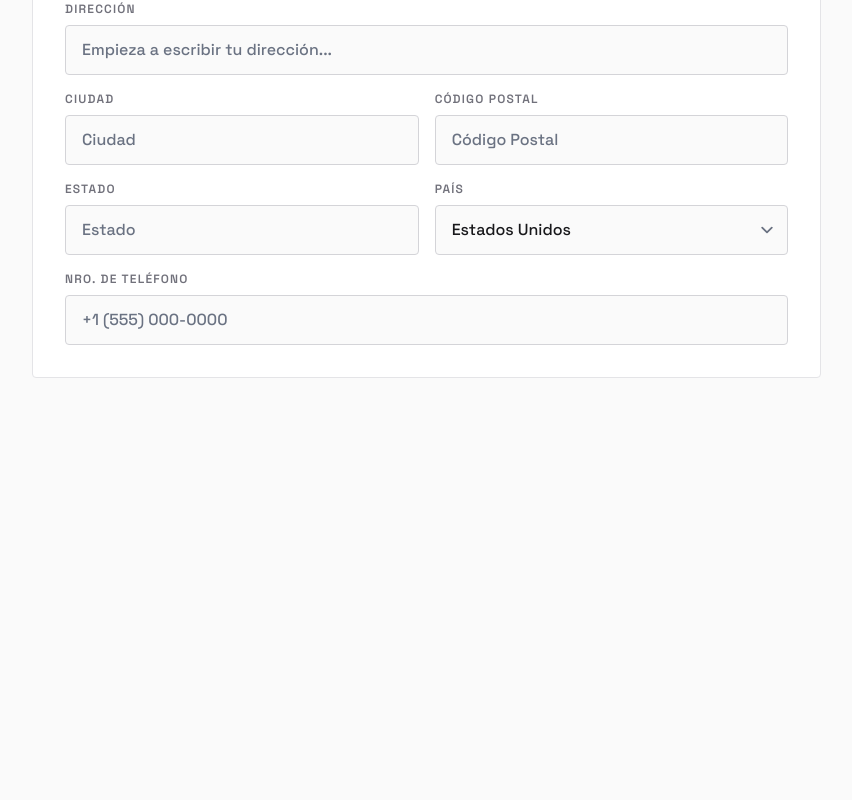
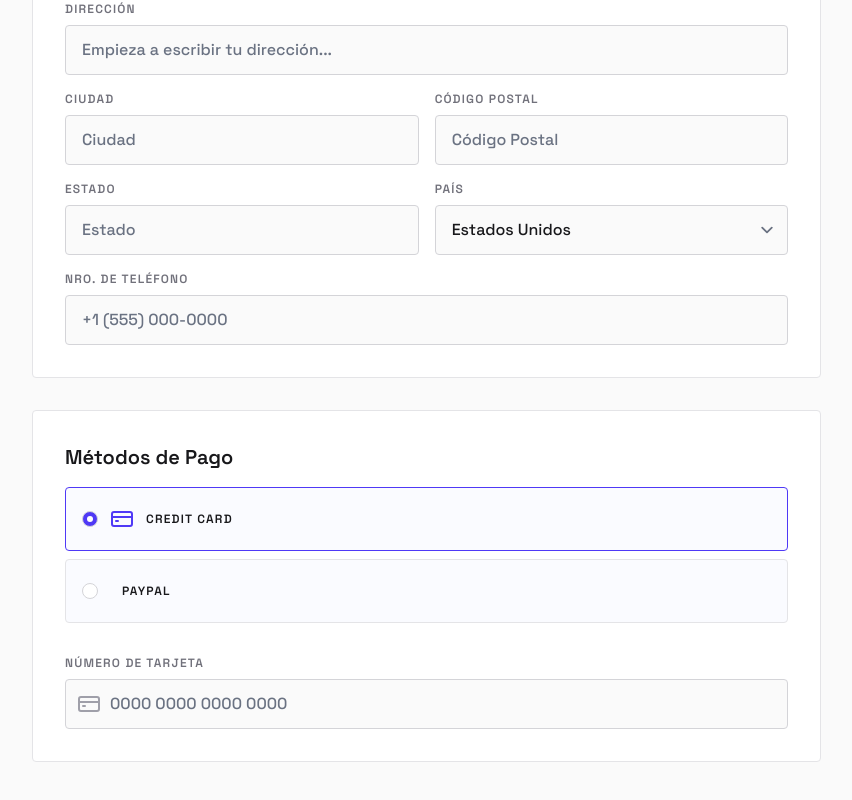
Before and after one commit to arturolguillen/devarturo-2-one-page-checkout, a Next.js app: page / in a window 1280 px wide. Shown: the part 527-1327 px from the top of the page, without its empty margins (0-852 px from the left). Before the commit the page ends 969 px from the top, so only its background shows below. Built offline with nearby package versions, Linux system fonts and the light colour scheme.

Commit message:
Add PaymentMethods and CardDetails components with payment options and styles

```diff
--- a/package.json
+++ b/package.json
@@ -9,6 +9,7 @@
     "lint": "eslint"
   },
   "dependencies": {
+    "clsx": "^2.1.1",
     "lucide-react": "^1.16.0",
     "next": "16.2.6",
     "react": "19.2.4",
--- a/src/app/globals.css
+++ b/src/app/globals.css
@@ -9,4 +9,8 @@
     .select {
         @apply w-full bg-zinc-50 px-4 py-3 rounded border border-zinc-300 focus:outline-none focus:ring-2 focus:ring-indigo-600 focus:border-indigo-600 transition-all text-base;
     }
+
+    .radio {
+        @apply size-4 text-indigo-600 focus:ring-indigo-600 border-zinc-300;
+    }
 }
--- a/src/app/page.tsx
+++ b/src/app/page.tsx
@@ -1,6 +1,7 @@
 import Column from "@/components/Column";
 import ContactInfo from "@/components/ContactInfo";
 import MainWrapper from "@/components/MainWrapper";
+import PaymentMethods from "@/components/PaymentMethods";
 import ShippingInfo from "@/components/ShippingInfo";
 import TopAppBar from "@/components/TopAppBar";
 import TopAppBarLogo from "@/components/TopAppBarLogo";
@@ -17,6 +18,7 @@ export default function Home() {
                 <Column className="w-full md:w-8/12 flex flex-col gap-8">
                     <ContactInfo />
                     <ShippingInfo />
+                    <PaymentMethods />
                 </Column>
                 <Column className="w-full md:w-4/12">
                     <></>
--- /dev/null
+++ b/src/components/CardDetails.tsx
@@ -0,0 +1,24 @@
+import { CreditCard } from "lucide-react";
+import FormGroup from "./FormGroup";
+import FormLabel from "./FormLabel";
+
+export default function CardDetails() {
+    return (
+        <div className="grid grid-cols-1 md:grid-cols-2 gap-4 pt-4">
+            <div className="md:col-span-2">
+                <FormGroup>
+                    <FormLabel htmlFor="card_number">{'Número de tarjeta'}</FormLabel>
+                    <div className="relative">
+                        <input
+                            type="text"
+                            className="input pl-11"
+                            id="card_number"
+                            placeholder={'0000 0000 0000 0000'}
+                        />
+                        <CreditCard className="absolute left-3 top-1/2 transform -translate-y-1/2 text-zinc-400" />
+                    </div>
+                </FormGroup>
+            </div>
+        </div>
+    );
+}
--- /dev/null
+++ b/src/components/PaymentMethods.tsx
@@ -0,0 +1,17 @@
+import Card from "./Card";
+import CardBody from "./CardBody";
+import CardDetails from "./CardDetails";
+import CardTitle from "./CardTitle";
+import PaymentOptions from "./PaymentOptions";
+
+export default function PaymentMethods() {
+    return (
+        <Card>
+            <CardBody>
+                <CardTitle>{'Métodos de Pago'}</CardTitle>
+                <PaymentOptions />
+                <CardDetails />
+            </CardBody>
+        </Card>
+    );
+}
--- /dev/null
+++ b/src/components/PaymentOptions.tsx
@@ -0,0 +1,50 @@
+"use client";
+
+import clsx from "clsx";
+import { CreditCard } from "lucide-react";
+import { useState } from "react";
+
+const paymentOptions = [
+    {
+        value: "credit_card",
+        label: "Credit Card",
+        icon: <CreditCard />,
+    },
+    {
+        value: "paypal",
+        label: "PayPal",
+        icon: null,
+    }
+];
+
+export default function PaymentOptions() {
+    const [selectedPayment, setSelectedPayment] = useState(paymentOptions[0].value);
+
+    return (
+        <div className="flex flex-col gap-2">
+            {paymentOptions.map(option => (
+                <label
+                    key={option.value}
+                    htmlFor={option.value}
+                    className={clsx({
+                        'flex items-center gap-3 p-4 border rounded bg-indigo-50/30 cursor-pointer min-h-16 hover:border-indigo-600 transition-colors': true,
+                        'border-zinc-200': selectedPayment !== option.value,
+                        'border-indigo-600': selectedPayment === option.value,
+                    })}
+                >
+                    <input
+                        type="radio"
+                        name="payment"
+                        id={option.value}
+                        value={option.value}
+                        className="radio"
+                        checked={selectedPayment === option.value}
+                        onChange={() => setSelectedPayment(option.value)}
+                    />
+                    <span className="text-indigo-600">{option.icon}</span>
+                    <span className="text-xs font-semibold uppercase tracking-widest">{option.label}</span>
+                </label>
+            ))}
+        </div>
+    );
+}
```
Also changed, not shown: 1 other file (tests, documents, lock files or other folders).
